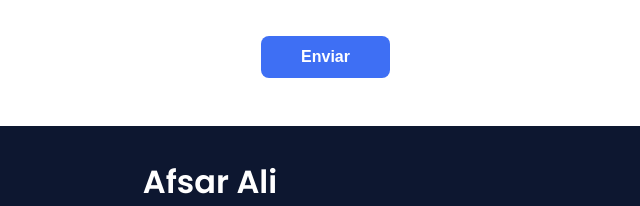
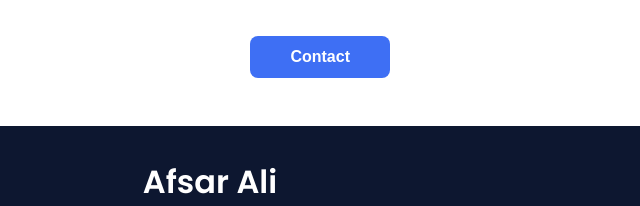
Before and after one commit to dewanablog/portfilio, a plain HTML site: page index.html in a window 1280 px wide. Shown: the part 3397-3603 px from the top of the page, 430-1070 px from the left. Drawn offline with nearby package versions, Linux system fonts and the light colour scheme.

Commit message:
Update index.html

```diff
--- a/index.html
+++ b/index.html
@@ -197,7 +197,7 @@
                         <input type="text" placeholder="Name" class="contact__input">
                         <input type="mail" placeholder="Email" class="contact__input">
                         <textarea name="" id="" cols="0" rows="10" class="contact__input"></textarea>
-                        <input type="button" value="Enviar" class="contact__button button">
+                        <input type="button" value="Contact" class="contact__button button">
                     </form>
                 </div>
             </section>
```
